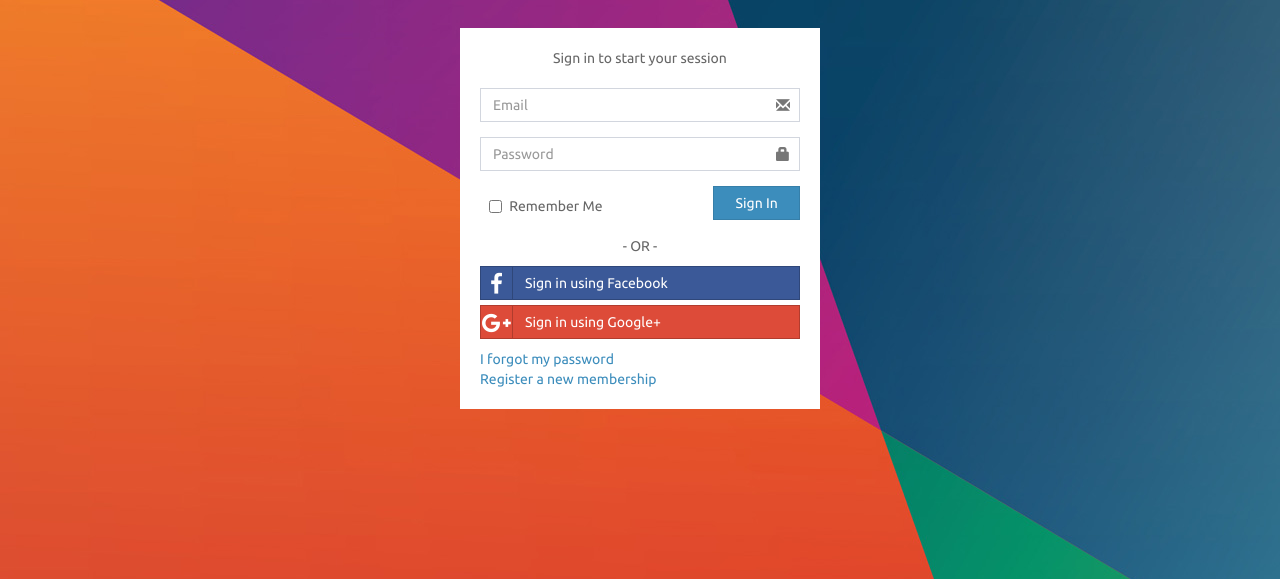
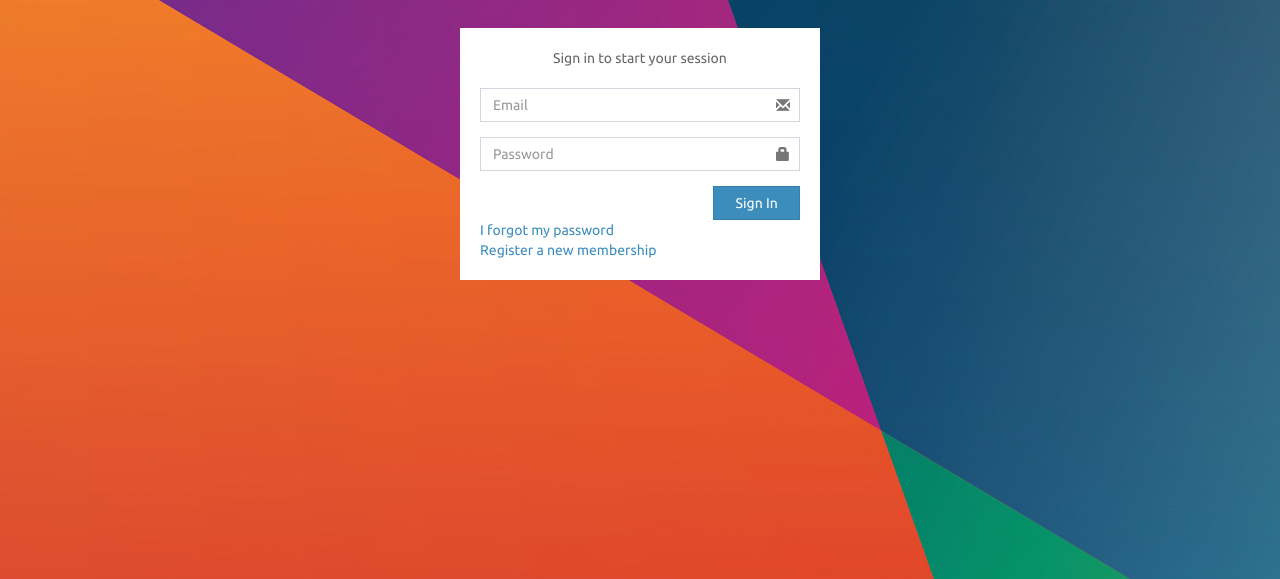
Before and after one commit to veerajongit/BoltCMS, a PHP site: page /BoltCMS/ in a window 1280 px wide. Shown: the part 137-716 px from the top of the page. Run offline with PHP 8.4, Linux system fonts and the light colour scheme; some libraries are stand-ins or nearby versions.

Commit message:
UI changes

```diff
--- a/Views/login.html
+++ b/Views/login.html
@@ -26,31 +26,13 @@
                 <span class="glyphicon glyphicon-lock form-control-feedback"></span>
             </div>
             <div class="row">
-                <div class="col-xs-7 col-xs-offset-1">
-                    <div class="checkbox icheck">
-                        <label>
-                            <input type="checkbox"> Remember Me
-                        </label>
-                    </div>
-                </div>
                 <!-- /.col -->
-                <div class="col-xs-4">
+                <div class="col-xs-4 col-xs-offset-8">
                     <button type="submit" class="btn btn-primary btn-block btn-flat">Sign In</button>
                 </div>
                 <!-- /.col -->
             </div>
         </form>
-
-        <div class="social-auth-links text-center">
-            <p>- OR -</p>
-            <a href="#" class="btn btn-block btn-social btn-facebook btn-flat"><i class="fa fa-facebook"></i> Sign in
-                using
-                Facebook</a>
-            <a href="#" class="btn btn-block btn-social btn-google btn-flat"><i class="fa fa-google-plus"></i> Sign in
-                using
-                Google+</a>
-        </div>
-        <!-- /.social-auth-links -->
 
         <a href="#">I forgot my password</a><br>
         <a href="register.html" class="text-center">Register a new membership</a>
--- a/index.php
+++ b/index.php
@@ -62,6 +62,7 @@ foreach ($newrouter->routes as $route) {
 }
 
 $controllerarray = get_object_vars($newrouter->controller);
+
 foreach ($controllerarray as $ckey => $cvar) {
     if (!is_array($cvar) && !is_object($cvar)) {
         $output = str_replace("%" . $ckey . "%", $cvar, $output);
--- a/user_model.php
+++ b/user_model.php
@@ -9,8 +9,9 @@
 include_once "model.php";
 
 class UserModel extends Model{
+    //Define all the functions to access data here
+    function __construct() {
 
-    //Define all the functions to access data here
-
+    }
 
 }
```
Also changed, not shown: Views/error.html (+0 -12 lines).
